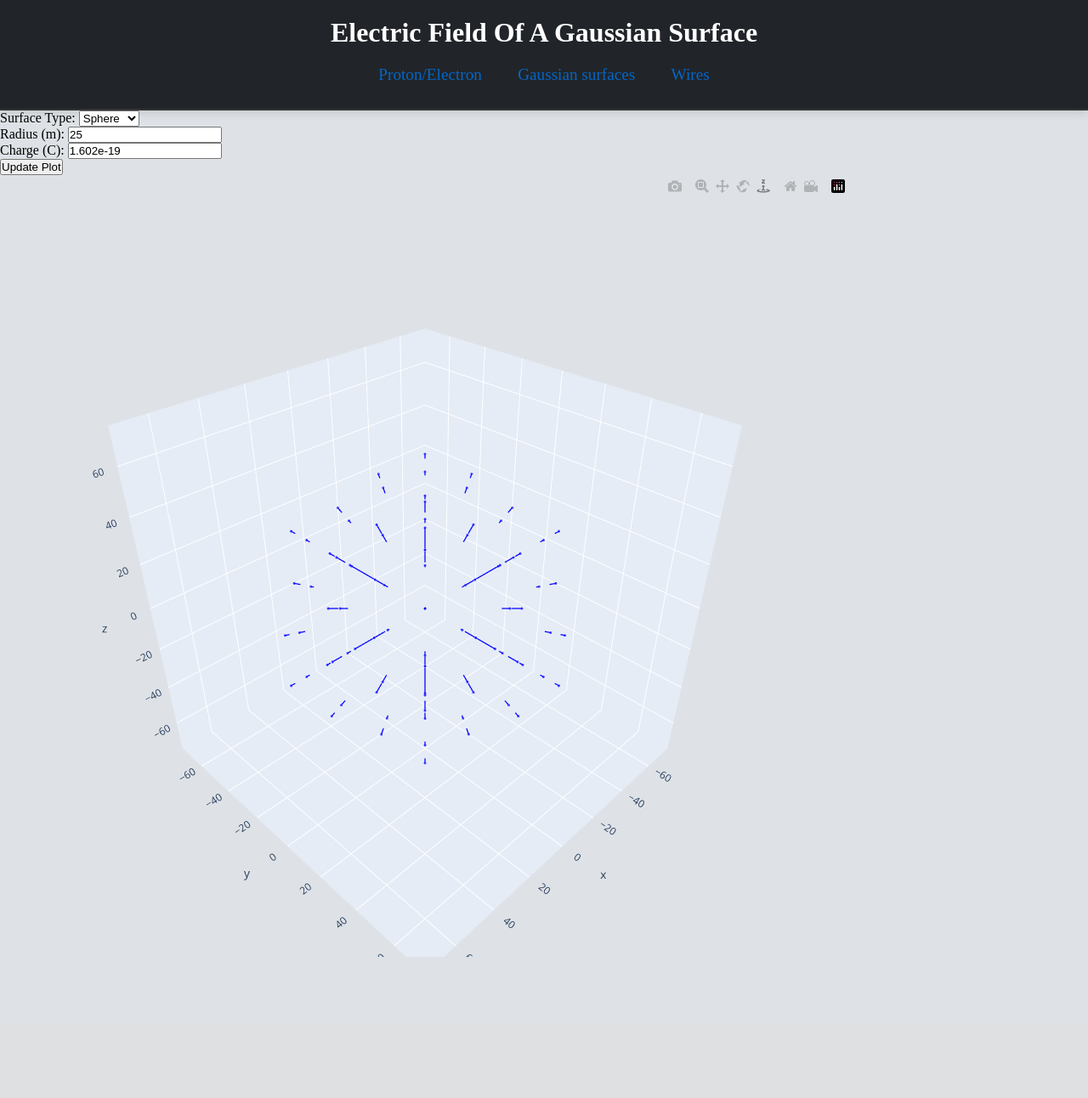
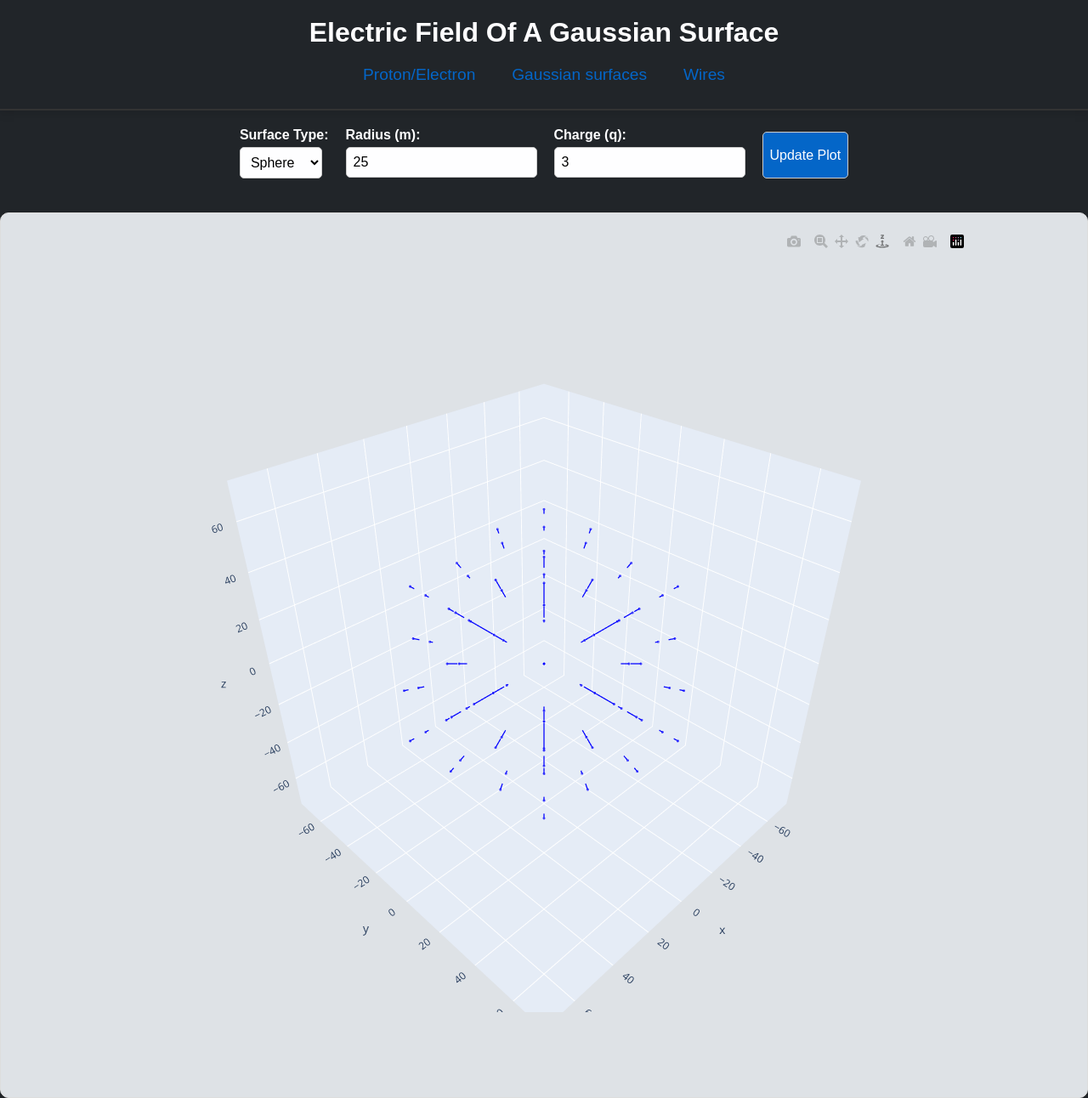
Before and after one commit to KukuCoolGuy05/Physics3DModel, a Flask app: page /gaussian_surfaces in a window 1280 px wide. Shown: the whole page at 85% size. Before the commit the page ends 1126 px from the top, so only its background shows below. Run offline with Flask 3, Linux system fonts and the light colour scheme; some libraries are stand-ins or nearby versions.

Commit message:
Fixed css for GaussianSurfaces.html, need to fix the update button on the page

```diff
--- a/templates/GaussianSurfaces.html
+++ b/templates/GaussianSurfaces.html
@@ -7,17 +7,18 @@
     <title>Electric Field Visualizer</title>
     <script src="https://cdn.plot.ly/plotly-latest.min.js"></script>
     <style>
-        *{
+        * {
             margin: 0;
             padding: 0;
             box-sizing: border-box;
+            font-family: "Source Sans Pro", "Arial", sans-serif;
         }
 
-        body{
-            background-color: #dee2e6;
+        body {
+            background-color: #212529;
         }
 
-        #banner{
+        #banner {
             background-color: #212529;
             border-bottom: 2px solid #333;
             padding: 20px;
@@ -25,25 +26,25 @@
             box-shadow: 0px 4px 10px rgba(0, 0, 0, 0.1);
         }
 
-        #banner h1{
+        #banner h1 {
             font-size: 2em;
             color: #fefeff;
             margin-bottom: 10px;
         }
 
-        #page{
+        #page {
             list-style-type: none;
             display: flex;
             justify-content: center;
             gap: 20px;
         }
 
-        #pages a{
-        text-decoration: none;
-        color: inherit;
+        #pages a {
+            text-decoration: none;
+            color: inherit;
         }
 
-        #pages li{
+        #pages li {
             font-size: 1.2em;
             color: #0466c8;
             cursor: pointer;
@@ -53,14 +54,61 @@
             padding: 0.5em 1em 0.5em 1em;
         }
 
-        #pages li:hover{
+        #pages li:hover {
             color: #fefeff;
         }
 
-        #figure{
+        .controls {
+            display: flex;
+            justify-content: center;
+            gap: 20px;
+            padding: 20px;
+        }
+
+        .controls div {
+            display: flex;
+            flex-direction: column;
+            align-items: flex-start;
+        }
+
+        .controls label {
+            margin-bottom: 5px;
+            font-weight: bold;
+            color: #fefeff;
+        }
+
+        .controls input,
+        .controls select,
+        .controls button {
+            padding: 8px;
+            font-size: 1em;
+            border-radius: 5px;
+            border: 1px solid #ccc;
+            background-color: #fefeff;
+        }
+
+        .controls button {
+            background-color: #0466c8;
+            color: #fefeff;
+            cursor: pointer;
+            transition: background-color 0.3s ease;
+            margin-top: 5px;
+        }
+
+        .controls button:hover {
+            background-color: #034b87;
+        }
+
+        #plot-container {
+            margin-top: 20px;
             display: flex;
             justify-content: center;
             align-items: center;
+            padding: 20px;
+            background-color: #dee2e6;
+            border: 1px solid #ddd;
+            border-radius: 10px;
+            box-shadow: 0px 4px 10px rgba(0, 0, 0, 0.1);
         }
     </style>
 </head>
@@ -88,8 +136,8 @@
             <input type="number" id="radius" value="25" step="5">
         </div>
         <div>
-            <label for="charge">Charge (C):</label>
-            <input type="number" id="charge" value="1.602e-19" step="1.602e-19">
+            <label for="charge">Charge (q):</label>
+            <input type="number" id="charge" value="3" step="1">
         </div>
         <button onclick="updatePlot()">Update Plot</button>
     </div>
@@ -110,7 +158,7 @@
                 type: 'POST',
                 contentType: 'application/json',
                 data: JSON.stringify(data),
-                success: function(response) {
+                success: function (response) {
                     if (response.status === 'success') {
                         document.getElementById('plot-container').innerHTML = response.plot;
                     }
--- a/templates/Wires.html
+++ b/templates/Wires.html
@@ -11,6 +11,7 @@
             margin: 0;
             padding: 0;
             box-sizing: border-box;
+            font-family: "Source Sans Pro", "Arial", sans-serif;
         }
 
         body{
--- a/templates/index.html
+++ b/templates/index.html
@@ -11,6 +11,7 @@
             margin: 0;
             padding: 0;
             box-sizing: border-box;
+            font-family: "Source Sans Pro", "Arial", sans-serif;
         }
 
         body {
```
